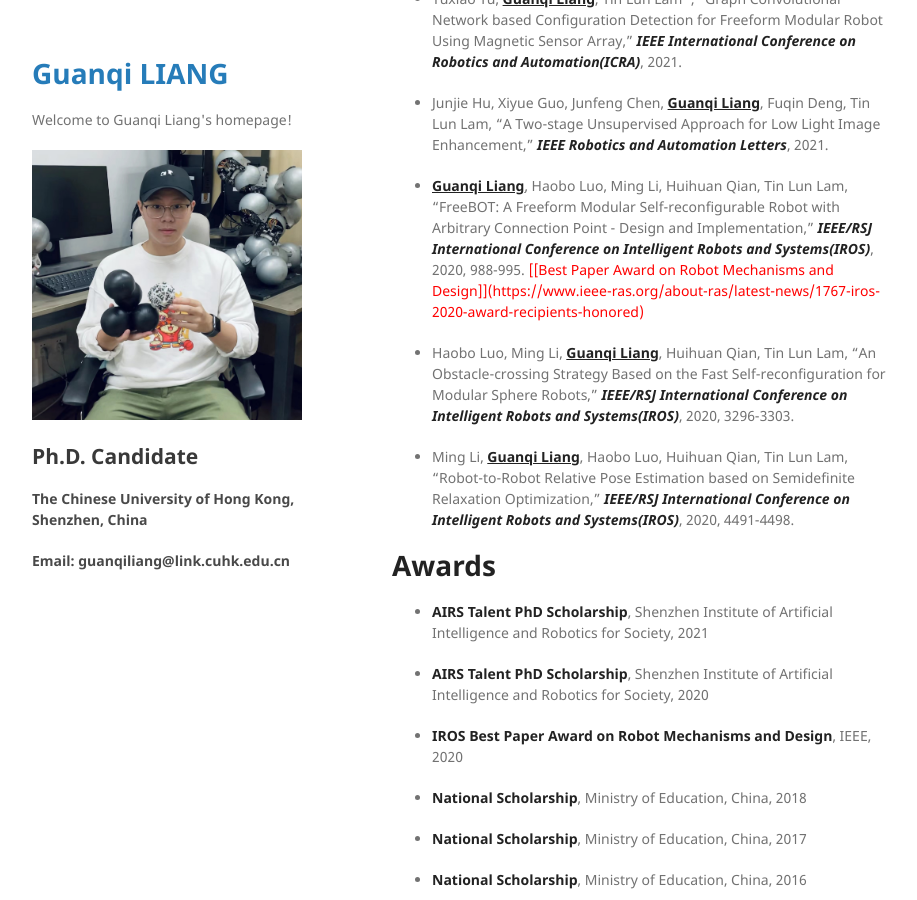
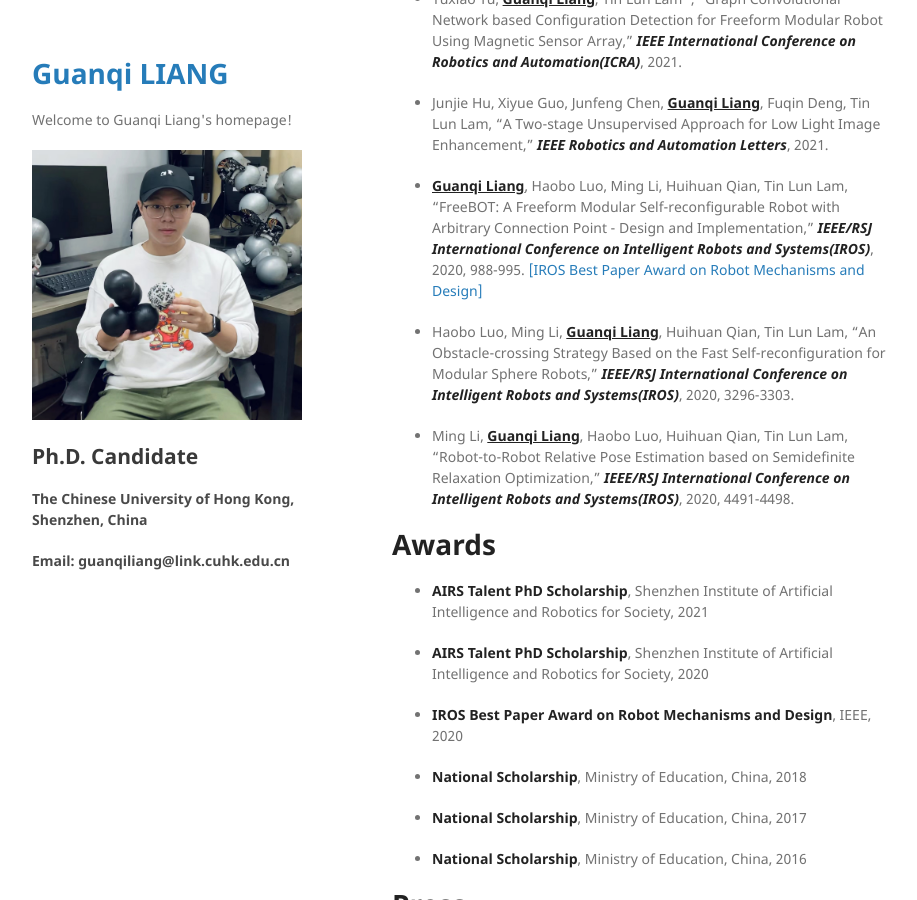
Before and after one commit to guanqiliang/guanqiliang.github.com, a Jekyll site: the page built from index.md, in a window 1280 px wide and 900 px high, scrolled down 1463 px. Shown: the whole window, without its empty margins (178-1095 px from the left). Built offline with Jekyll 4.4.1, drawn with Linux system fonts in a browser that asks for light colours; our own code applies the rules of GitHub Pages for plain Markdown files; part of the change alters nothing that is shown.

Commit message:
Update index.md

```diff
--- a/index.md
+++ b/index.md
@@ -47,7 +47,7 @@ Hello, I am a 5th year Ph.D candidate, supervised by [Prof. Tin Lun LAM](https:/
 
 * Junjie Hu, Xiyue Guo, Junfeng Chen, <strong><u>Guanqi Liang</u></strong>, Fuqin Deng, Tin Lun Lam, "A Two-stage Unsupervised Approach for Low Light Image Enhancement," <strong><i>IEEE Robotics and Automation Letters</i></strong>, 2021.
 
-* <strong><u>Guanqi Liang</u></strong>, Haobo Luo, Ming Li, Huihuan Qian, Tin Lun Lam, "FreeBOT: A Freeform Modular Self-reconfigurable Robot with Arbitrary Connection Point - Design and Implementation," <strong><i>IEEE/RSJ International Conference on Intelligent Robots and Systems(IROS)</i></strong>, 2020, 988-995. <font color="#FF0000">[[Best Paper Award on Robot Mechanisms and Design]](https://www.ieee-ras.org/about-ras/latest-news/1767-iros-2020-award-recipients-honored)</font>
+* <strong><u>Guanqi Liang</u></strong>, Haobo Luo, Ming Li, Huihuan Qian, Tin Lun Lam, "FreeBOT: A Freeform Modular Self-reconfigurable Robot with Arbitrary Connection Point - Design and Implementation," <strong><i>IEEE/RSJ International Conference on Intelligent Robots and Systems(IROS)</i></strong>, 2020, 988-995. [[IROS Best Paper Award on Robot Mechanisms and Design]](https://www.ieee-ras.org/about-ras/latest-news/1767-iros-2020-award-recipients-honored)
 
 * Haobo Luo, Ming Li, <strong><u>Guanqi Liang</u></strong>, Huihuan Qian, Tin Lun Lam, "An Obstacle-crossing Strategy Based on the Fast Self-reconfiguration for Modular Sphere Robots," <strong><i>IEEE/RSJ International Conference on Intelligent Robots and Systems(IROS)</i></strong>, 2020, 3296-3303.
 
```
